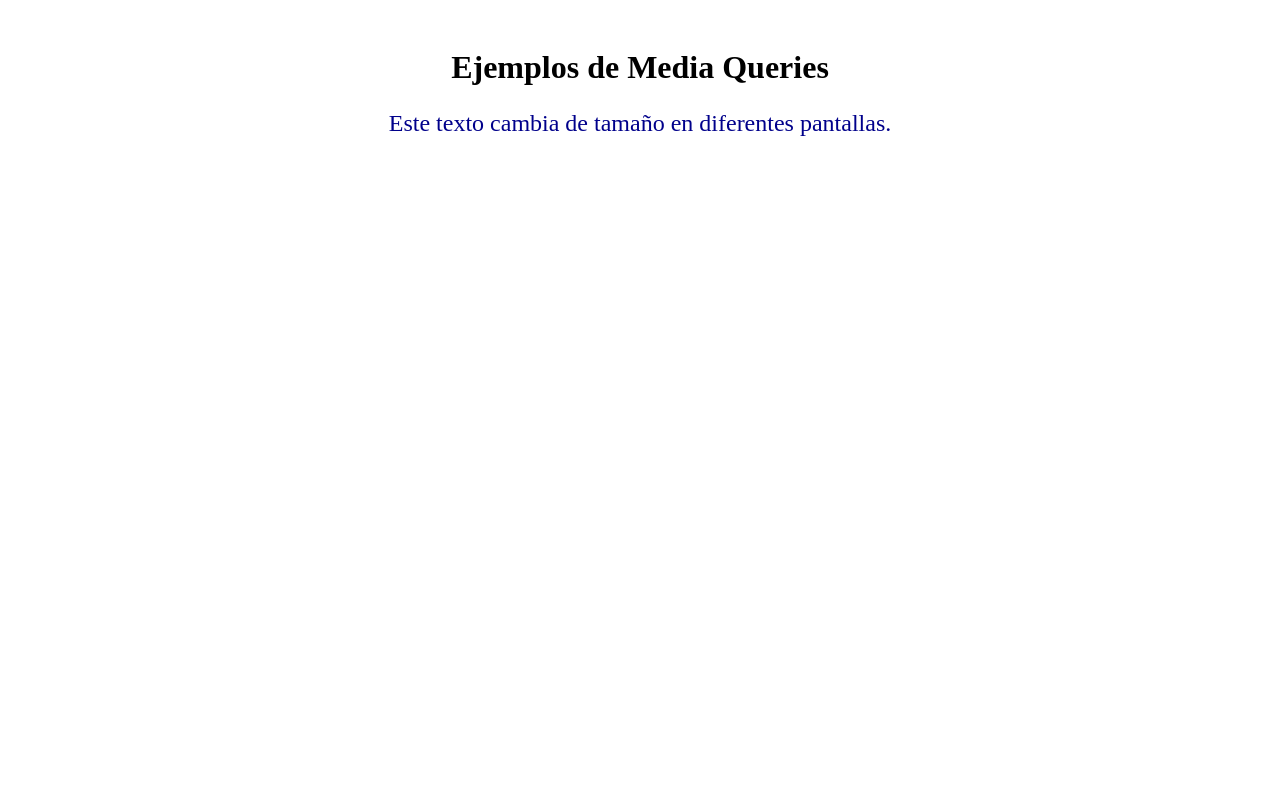
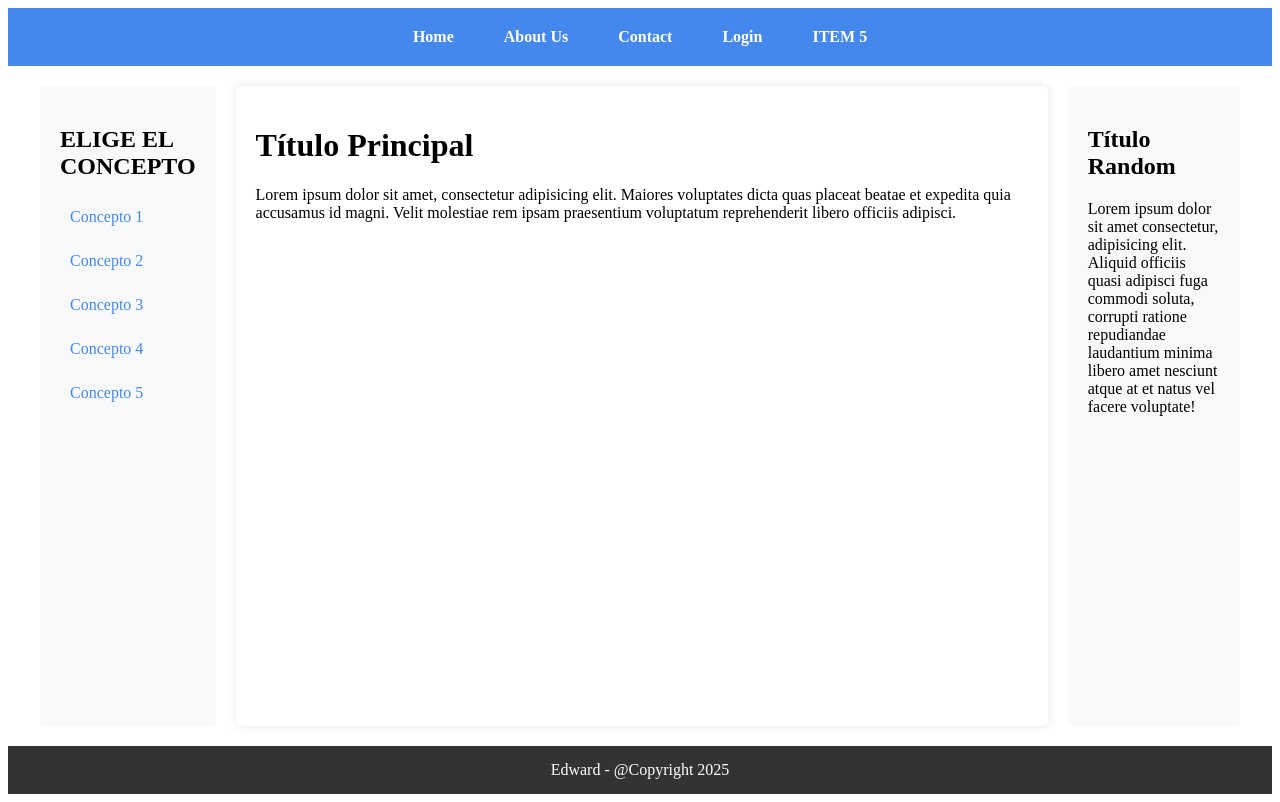
Before and after one commit to ecamilogp/curso-de-css, a Vue app: page / in a window 1280 px wide. Built offline with nearby package versions, Linux system fonts and the light colour scheme; the HTML template or start-up script is replaced by a standard one.

Commit message:
ejercicio css holy grail

```diff
--- a/src/App.vue
+++ b/src/App.vue
@@ -39,7 +39,8 @@
 // import BloquesYMultimedia from './component/responsive-design/BloquesYMultimedia.vue'
 // import AtributoSrcsetYSizes from './component/responsive-design/AtributoSrcsetYSizes.vue'
 // import PIctureSourceYMedia from './component/responsive-design/PIctureSourceYMedia.vue'
-import MediaQueries from './component/responsive-design/MediaQueries.vue'
+// import MediaQueries from './component/responsive-design/MediaQueries.vue'
+import EjercicioHolyGrailConFlexBox from './component/responsive-design/EjercicioHolyGrailConFlexBox.vue'
 </script>
 
 <template>
@@ -83,5 +84,6 @@ import MediaQueries from './component/responsive-design/MediaQueries.vue'
   <!-- <BloquesYMultimedia /> -->
   <!-- <AtributoSrcsetYSizes /> -->
   <!-- <PIctureSourceYMedia /> -->
-  <MediaQueries />
+  <!-- <MediaQueries /> -->
+  <EjercicioHolyGrailConFlexBox />
 </template>
--- /dev/null
+++ b/src/component/responsive-design/EjercicioHolyGrailConFlexBox.vue
@@ -0,0 +1,133 @@
+<template>
+  <header class="header">
+    <nav class="main-navbar">
+      <ul>
+        <li><a href="#">Home</a></li>
+        <li><a href="#">About Us</a></li>
+        <li><a href="#">Contact</a></li>
+        <li><a href="#">Login</a></li>
+        <li><a href="#">ITEM 5</a></li>
+      </ul>
+    </nav>
+  </header>
+  <div class="main-wrapper">
+    <aside class="secondary-navbar">
+      <h2>ELIGE EL CONCEPTO</h2>
+      <nav>
+        <ul>
+          <li><a href="#">Concepto 1</a></li>
+          <li><a href="#">Concepto 2</a></li>
+          <li><a href="#">Concepto 3</a></li>
+          <li><a href="#">Concepto 4</a></li>
+          <li><a href="#">Concepto 5</a></li>
+        </ul>
+      </nav>
+    </aside>
+    <main>
+      <h1>Título Principal</h1>
+      <p>
+        Lorem ipsum dolor sit amet, consectetur adipisicing elit. Maiores voluptates dicta quas
+        placeat beatae et expedita quia accusamus id magni. Velit molestiae rem ipsam praesentium
+        voluptatum reprehenderit libero officiis adipisci.
+      </p>
+    </main>
+    <aside class="right-sidebar">
+      <h2>Título Random</h2>
+      <p>
+        Lorem ipsum dolor sit amet consectetur, adipisicing elit. Aliquid officiis quasi adipisci
+        fuga commodi soluta, corrupti ratione repudiandae laudantium minima libero amet nesciunt
+        atque at et natus vel facere voluptate!
+      </p>
+    </aside>
+  </div>
+  <footer>Edward - @Copyright 2025</footer>
+</template>
+
+<style scoped>
+/* HEADER */
+header {
+  background-color: #48e;
+  padding: 10px 0;
+  text-align: center;
+}
+
+.main-navbar ul {
+  display: flex;
+  justify-content: center;
+  padding: 0;
+  margin: 0;
+}
+
+.main-navbar li {
+  list-style: none;
+  margin: 0 10px;
+}
+
+.main-navbar a {
+  color: white;
+  padding: 10px 15px;
+  display: inline-block;
+  font-weight: bold;
+}
+
+nav a {
+  text-decoration: none;
+}
+
+/* MAIN SECTION */
+.main-wrapper {
+  display: flex;
+  flex-direction: row;
+  min-height: 80vh;
+  margin: 20px auto;
+  max-width: 1200px;
+  gap: 20px;
+}
+
+.secondary-navbar {
+  width: 250px;
+  background-color: #f8f9fa;
+  padding: 20px;
+  border-radius: 5px;
+}
+
+.secondary-navbar ul {
+  padding: 0;
+}
+
+.secondary-navbar li {
+  list-style: none;
+  margin: 10px 0;
+}
+
+.secondary-navbar a {
+  color: #48e;
+  display: inline-block;
+  padding: 8px 10px;
+}
+
+main {
+  flex-grow: 1;
+  background-color: #fff;
+  padding: 20px;
+  border-radius: 5px;
+  box-shadow: 0 0 10px rgba(0, 0, 0, 0.1);
+}
+
+.right-sidebar {
+  width: 250px;
+  background-color: #f8f9fa;
+  padding: 20px;
+  border-radius: 5px;
+}
+
+/* FOOTER  */
+
+footer {
+  background-color: #333;
+  color: white;
+  text-align: center;
+  padding: 15px;
+  margin-top: 20px;
+}
+</style>
```
